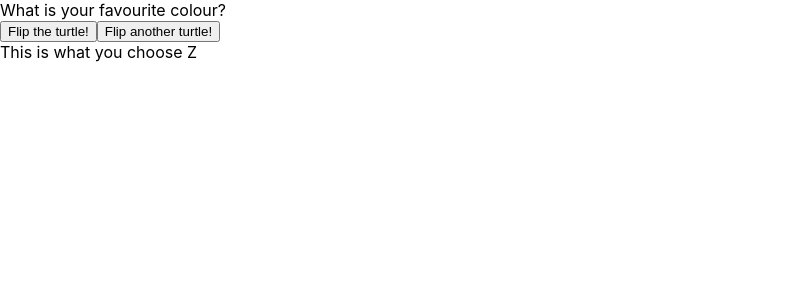
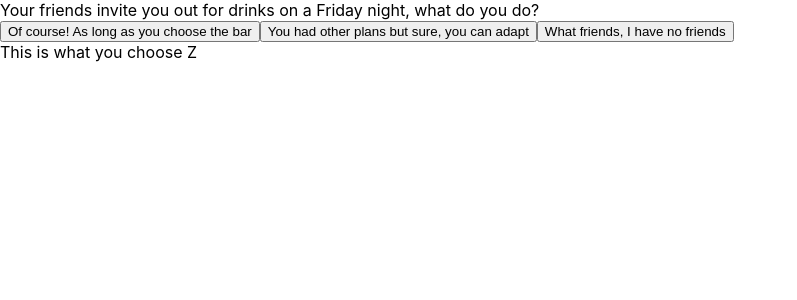
Before and after one commit to NJKode/ssg-quiz, a React (Create React App) app: page / in a window 1280 px wide. Shown: the top 300 px of the page, without its empty margins (0-797 px from the left). Built offline with nearby package versions, Linux system fonts and the light colour scheme.

Commit message:
Remove the hard code data

```diff
--- a/src/App.js
+++ b/src/App.js
@@ -1,18 +1,29 @@
 import { useState } from "react";
 import QNA from "./QNA";
 
+import question from "./data/questions.json";
+
 function App() {
-  // Get all data here
+  const questionMax = question.questions.length;
   const [questionNum, setQuestionNum] = useState(0);
   const [answerChosen, setAnswerChosen] = useState("Z");
 
   function updateAnswer(option) {
     setAnswerChosen(option);
+    // Do some calculationg, update the character
+    setQuestionNum(questionNum + 1);
   }
 
   return (
     <div>
-      <QNA updateAnswer={updateAnswer} />
+      {questionNum < questionMax && (
+        <QNA
+          updateAnswer={updateAnswer}
+          question={question.questions[questionNum]}
+        />
+      )}
+
+      {questionNum === questionMax && <div>Final! You have done it!</div>}
 
       <div>This is what you choose {answerChosen}</div>
     </div>
--- a/src/QNA.jsx
+++ b/src/QNA.jsx
@@ -1,15 +1,19 @@
 import React from "react";
 
-function QNA({ updateAnswer }) {
+function QNA({ updateAnswer, question }) {
+  const options = Object.keys(question.answers);
+  const answers = options.map((option) => {
+    return (
+      <button onClick={() => updateAnswer(option)} key={option}>
+        {question.answers[option].answerText}
+      </button>
+    );
+  });
+
   return (
-    <div className="QNA">
-      <div className="question">What is your favourite colour?</div>
-      <button className="answer" onClick={() => updateAnswer("A")}>
-        Flip the turtle!
-      </button>
-      <button className="answer" onClick={() => updateAnswer("B")}>
-        Flip another turtle!
-      </button>
+    <div>
+      <div>{question.questionText}</div>
+      <div>{answers}</div>
     </div>
   );
 }
```
